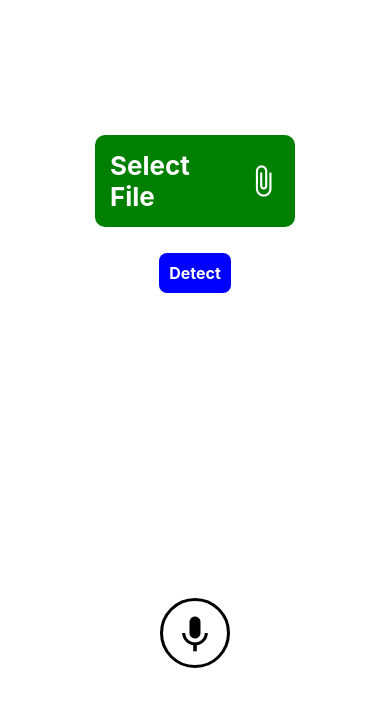
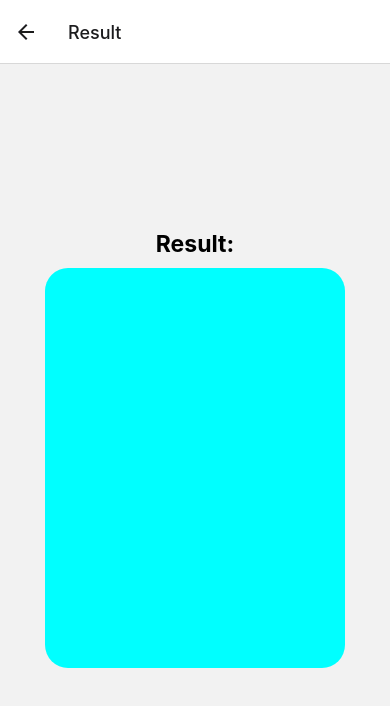
Before and after one commit to Ehtisham-Kisana/SpeechRecognition, a React Native app: screen /Result in a window 390 px wide. Shown: the top 706 px of the page. Built offline with nearby package versions, Linux system fonts and the light colour scheme.

Commit message:
Implemented Stack Navigation and all logics.

```diff
--- a/App.js
+++ b/App.js
@@ -1,15 +1,20 @@
-import { StyleSheet, Text, View } from 'react-native'
-import React from 'react'
-import AudioScreen from './components/AudioScreen'
+import * as React from 'react';
+import { NavigationContainer } from '@react-navigation/native';
+import { createNativeStackNavigator } from '@react-navigation/native-stack';
+import AudioScreen from './components/AudioScreen';
+import Result from './components/Result';
 
-const App = () => {
+const Stack = createNativeStackNavigator();
+
+function App() {
   return (
-
-      <AudioScreen />
-
-  )
+    <NavigationContainer>
+      <Stack.Navigator initialRouteName="Home">
+        <Stack.Screen name="Home" component={AudioScreen} />
+        <Stack.Screen name="Result" component={Result} />
+      </Stack.Navigator>
+    </NavigationContainer>
+  );
 }
 
-export default App
-
-const styles = StyleSheet.create({})
+export default App;
--- a/components/AudioScreen.js
+++ b/components/AudioScreen.js
@@ -4,7 +4,7 @@ import { StyleSheet, Text, View, TouchableOpacity } from "react-native";
 import { Audio } from "expo-av";
 import { MaterialIcons } from "@expo/vector-icons";
 
-export default function AudioScreen() {
+export default function AudioScreen({navigation}) {
   const [recording, setRecording] = React.useState();
   const [recordings, setRecordings] = React.useState([]);
   const [message, setMessage] = React.useState("");
@@ -86,7 +86,7 @@ export default function AudioScreen() {
             />
           </TouchableOpacity>
           <TouchableOpacity style={styles.button1}>
-            <Text style={styles.btnText}>Detect</Text>
+            <Text style={styles.btnText} onPress={()=>{navigation.navigate('Result')}}>Detect</Text>
           </TouchableOpacity>
         </View>
       );
@@ -104,7 +104,7 @@ export default function AudioScreen() {
        <Text style={styles.btnText1}>Select File</Text>
        <MaterialIcons name="attach-file" size={34} color="white" />
       </TouchableOpacity>
-      <TouchableOpacity style={styles.button1}>
+      <TouchableOpacity style={styles.button1} onPress={()=>{navigation.navigate('Result')}}>
             <Text style={styles.btnText}>Detect</Text>
           </TouchableOpacity>
 
--- /dev/null
+++ b/components/Result.js
@@ -0,0 +1,30 @@
+import { StyleSheet, Text, View } from 'react-native'
+import React from 'react'
+
+const Result = () => {
+  return (
+    <View style={styles.container}>
+      <Text style={{fontWeight:'bold',fontSize:23,}}>Result:</Text>
+      <View style={styles.container2}></View>
+    </View>
+  )
+}
+
+export default Result
+
+const styles = StyleSheet.create({
+    container:{
+        flex:1,
+        justifyContent:'center',
+        alignItems:'center',
+    },
+    container2:{
+        justifyContent:'center',
+        alignItems:'center',
+        backgroundColor:'cyan',
+        height:400,
+        width:300,
+        margin:10,
+        borderRadius:23,
+    },
+})
```
Also changed, not shown: package.json (+7 -2 lines), 1 other file (tests, documents, lock files or other folders).
